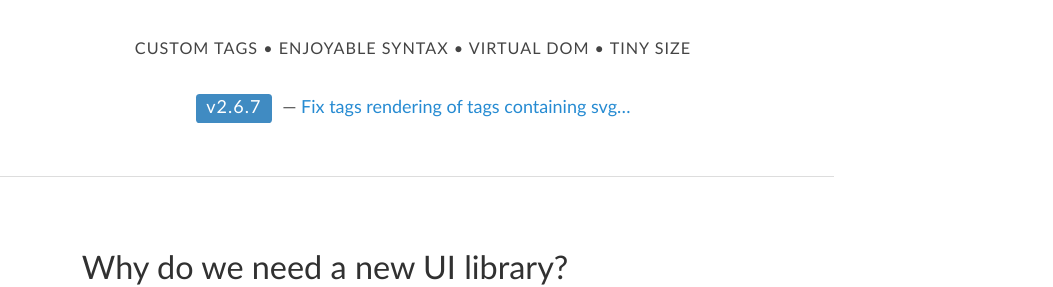
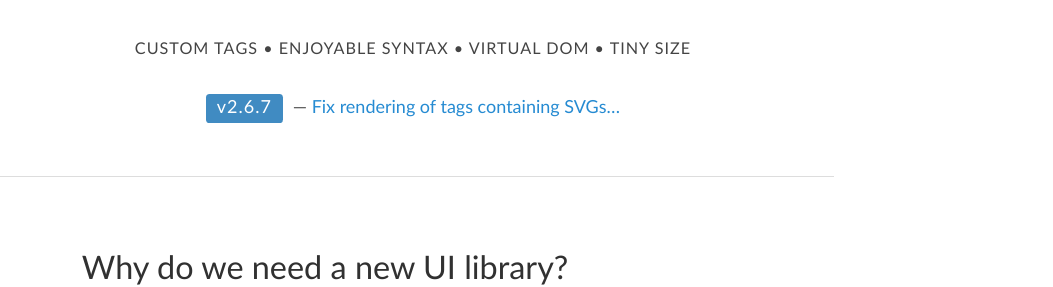
Before and after one commit to riot/riot.github.io, a Jekyll site: the page built from index.md, in a window 1280 px wide and 900 px high. Shown: the part 231-518 px from the top of the window, without its empty margins (227-1280 px from the left). Built offline with Jekyll 4.4.1, drawn with Linux system fonts in a browser that asks for light colours; nearby versions of some CDN libraries; emoji names are drawn with the system emoji font.

Commit message:
updated: release slurp

```diff
--- a/_config.yml
+++ b/_config.yml
@@ -42,7 +42,7 @@ minor_version:       2.6
 
 version:             2.6.7
 release_date:        November 6
-version_slurp:       Fix tags rendering of tags containing svg
+version_slurp:       Fix rendering of tags containing SVGs
 repo:                https://github.com/riot/riot
 
 # Vars needed for the compare.md page
```
